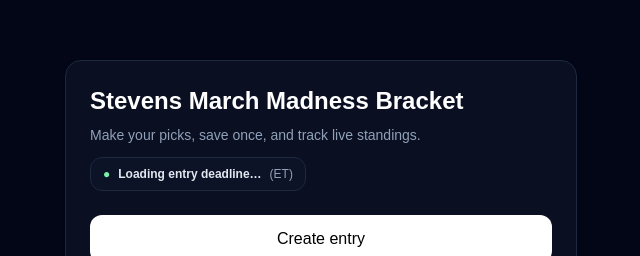
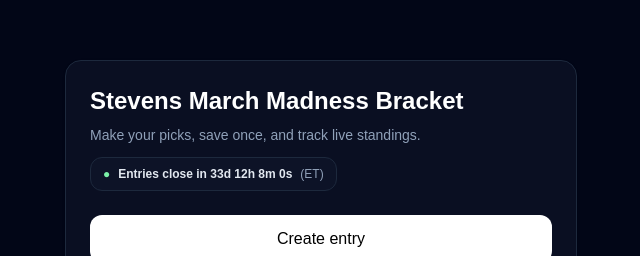
Before and after one commit to aseth23/March-Madness-Bracket, a Next.js app: page / in a window 1280 px wide. Shown: the part 144-400 px from the top of the page, without its empty margins (319-959 px from the left). Built offline with nearby package versions, Linux system fonts and the light colour scheme; no server answers.

Commit message:
Use local deadline for countdown timer

```diff
--- a/app/components/EntryCountdown.tsx
+++ b/app/components/EntryCountdown.tsx
@@ -2,42 +2,21 @@
 
 import { useEffect, useMemo, useState } from "react";
 
+const DEADLINE_ET_ISO = "2026-03-19T12:00:00-04:00"; // March 19, 2026 12:00 PM ET
+
 export default function EntryCountdown() {
-  const API = process.env.NEXT_PUBLIC_API_BASE_URL;
-
-  const [deadlineIso, setDeadlineIso] = useState<string | null>(null);
-  const [passed, setPassed] = useState<boolean>(false);
   const [now, setNow] = useState<number>(() => Date.now());
-
-  useEffect(() => {
-    if (!API) return;
-
-    (async () => {
-      try {
-        const res = await fetch(`${API}/meta`, { cache: "no-store" });
-        const data = await res.json().catch(() => ({}));
-        if (res.ok) {
-          setDeadlineIso(data?.deadline_et ?? null);
-          setPassed(!!data?.deadline_passed);
-        }
-      } catch {
-        // ignore
-      }
-    })();
-  }, [API]);
 
   useEffect(() => {
     const t = setInterval(() => setNow(Date.now()), 1000);
     return () => clearInterval(t);
   }, []);
 
-  const text = useMemo(() => {
-    if (!deadlineIso) return "Loading entry deadline…";
-
-    const deadline = new Date(deadlineIso).getTime();
+  const { text, closed } = useMemo(() => {
+    const deadline = new Date(DEADLINE_ET_ISO).getTime();
     const ms = deadline - now;
 
-    if (passed || ms <= 0) return "Entries are closed";
+    if (ms <= 0) return { text: "Entries are closed", closed: true };
 
     const total = Math.floor(ms / 1000);
     const days = Math.floor(total / 86400);
@@ -52,11 +31,8 @@ export default function EntryCountdown() {
       `${seconds}s`,
     ].filter(Boolean);
 
-    return `Entries close in ${parts.join(" ")}`;
-  }, [deadlineIso, now, passed]);
-
-  const closed =
-    passed || (deadlineIso ? new Date(deadlineIso).getTime() - now <= 0 : false);
+    return { text: `Entries close in ${parts.join(" ")}`, closed: false };
+  }, [now]);
 
   return (
     <div
```
